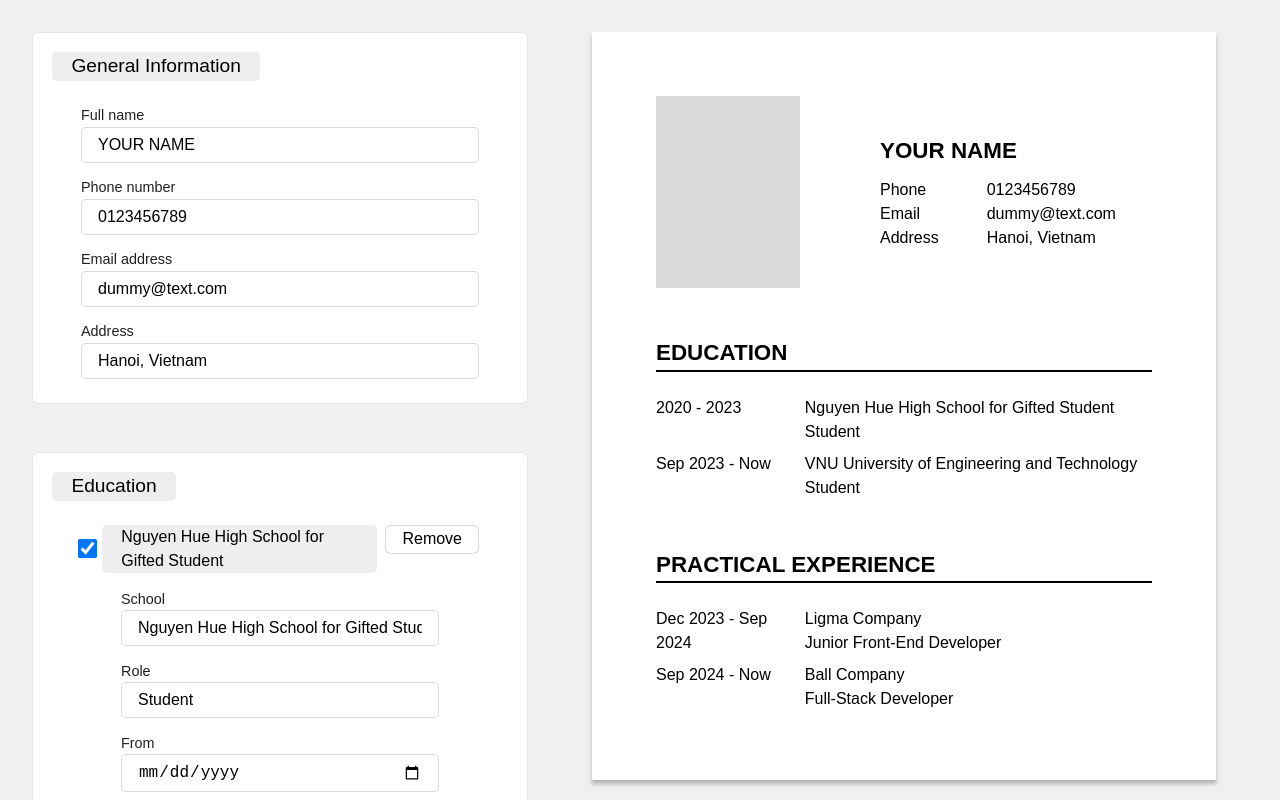
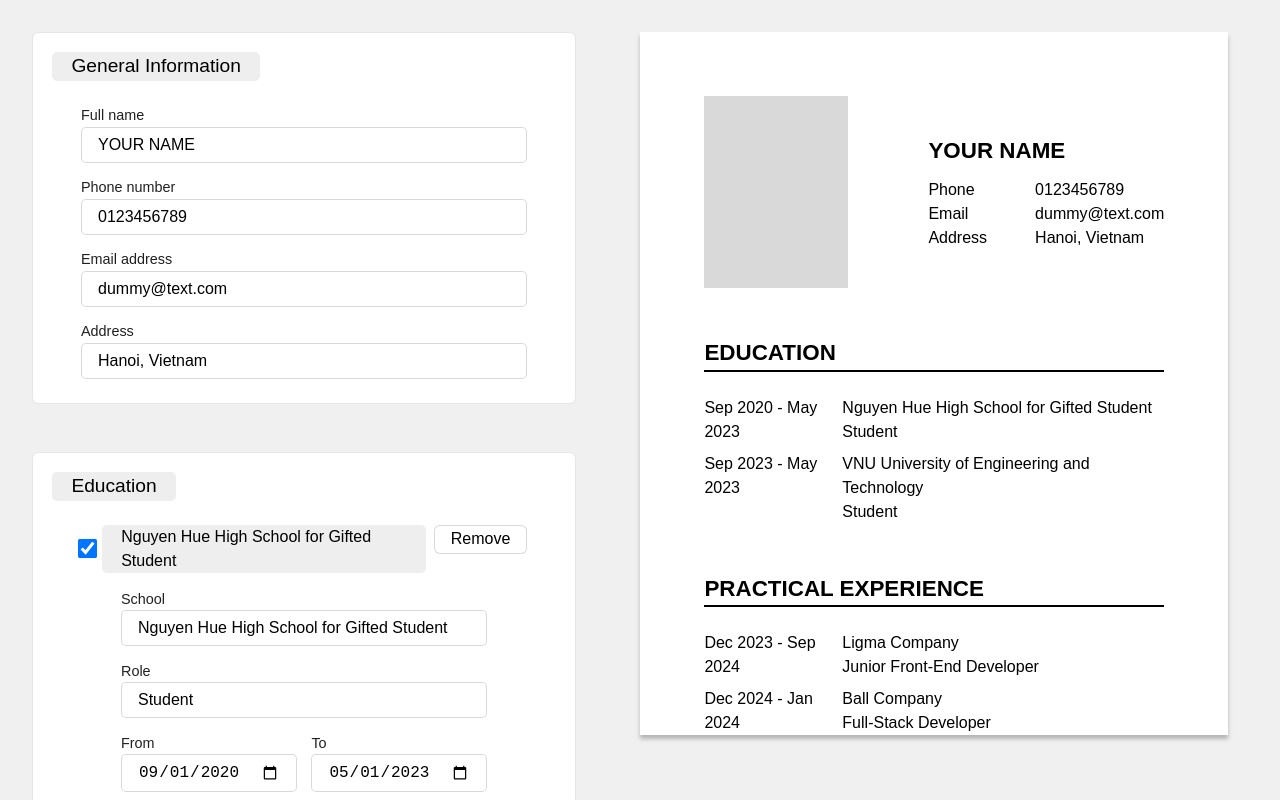
Before and after one commit to trandangduat/cv-application, a React (Vite) app: page / in a window 1280 px wide. Shown: the top 800 px of the page. Built offline with nearby package versions, Linux system fonts and the light colour scheme; a web font is replaced by a local one.

Commit message:
Style changes + Date format fixed

```diff
--- a/package.json
+++ b/package.json
@@ -10,6 +10,7 @@
     "preview": "vite preview"
   },
   "dependencies": {
+    "moment": "^2.30.1",
     "react": "^18.2.0",
     "react-dom": "^18.2.0"
   },
--- a/src/components/Rightside.jsx
+++ b/src/components/Rightside.jsx
@@ -1,4 +1,5 @@
 import '../styles/Rightside.css';
+import moment from 'moment';
 
 function GeneralInformation ({name, labels, datas}) {
   return (
@@ -24,7 +25,9 @@ function Education (data) {
     data.filter(place => place.show === 1).map((place) => {
       return (
         <div className = "place" key = {place.id}>
-          <div id = "time-range">{place.from + " - " + place.to}</div>
+          <div id = "time-range">
+            {moment(place.from).format("MMM YYYY") + " - " + moment(place.to).format("MMM YYYY")}
+          </div>
           <div>
             <p id = "place-name">{place.school}</p>
             <p id = "role">{place.role}</p>
@@ -40,7 +43,9 @@ function Practical (data) {
     data.filter(place => place.show === 1).map((place) => {
       return (
         <div className = "place" key = {place.id}>
-          <div id = "time-range">{place.from + " - " + place.to}</div>
+          <div id = "time-range">
+            {moment(place.from).format("MMM YYYY") + " - " + moment(place.to).format("MMM YYYY")}
+          </div>
           <div>
             <p id = "place-name">{place.company}</p>
             <p id = "role">{place.position + " " + place.role}</p>
--- a/src/exampleInfo.js
+++ b/src/exampleInfo.js
@@ -1,8 +1,8 @@
 const exampleGeneralInfo = ["0123456789", "dummy@text.com", "Hanoi, Vietnam"];
 const exampleEducationalExperiences = [
   {
-    "from": "2020",
-    "to": "2023",
+    "from": "2020-09-01",
+    "to": "2023-05-01",
     "role": "Student",
     "school": "Nguyen Hue High School for Gifted Student",
     "id": crypto.randomUUID(),
@@ -10,8 +10,8 @@ const exampleEducationalExperiences = [
   },
 
   {
-    "from": "Sep 2023",
-    "to": "Now",
+    "from": "2023-09-01",
+    "to": "2023-05-15",
     "role": "Student",
     "school": "VNU University of Engineering and Technology",
     "id": crypto.randomUUID(),
@@ -20,8 +20,8 @@ const exampleEducationalExperiences = [
 ];
 const examplePracticalExperiences = [
   {
-    "from": "Dec 2023",
-    "to": "Sep 2024",
+    "from": "2023-12-01",
+    "to": "2024-09-01",
     "role": "Front-End Developer",
     "position": "Junior",
     "company": "Ligma Company",
@@ -29,8 +29,8 @@ const examplePracticalExperiences = [
     "show": 1,
   },
   {
-    "from": "Sep 2024",
-    "to": "Now",
+    "from": "2024-12-01",
+    "to": "2024-01-28",
     "role": "Full-Stack Developer",
     "position": "",
     "company": "Ball Company",
--- a/src/index.css
+++ b/src/index.css
@@ -5,7 +5,6 @@
   font-feature-settings: 'liga' 1, 'calt' 1; /* fix for Chrome */ line-height: 1.5;
   font-weight: 400;
 
-  color-scheme: light dark;
   color: black;
   background-color: #F0F0F0;
 
--- a/src/styles/Leftside.css
+++ b/src/styles/Leftside.css
@@ -46,8 +46,19 @@
         }
         #place-info {
           padding: 1rem 2.5rem;
-          display: flex;
+          display: grid;
+          grid-template-columns: 1fr 1fr;
           gap: .9rem;
+          div:has(#school),
+          div:has(#company),
+          div:has(#role),
+          div:has(#position) {
+            grid-column: span 2;
+          }
+          > div {
+            display: flex;
+            flex-direction: column;
+          }
         }
       }
       form:not(.place) {
@@ -56,7 +67,7 @@
       form {
         display: flex;
         flex-direction: column;
-        div {
+        > div {
           display: flex;
           flex-direction: column;
           label {
```
Also changed, not shown: 1 other file (tests, documents, lock files or other folders).
